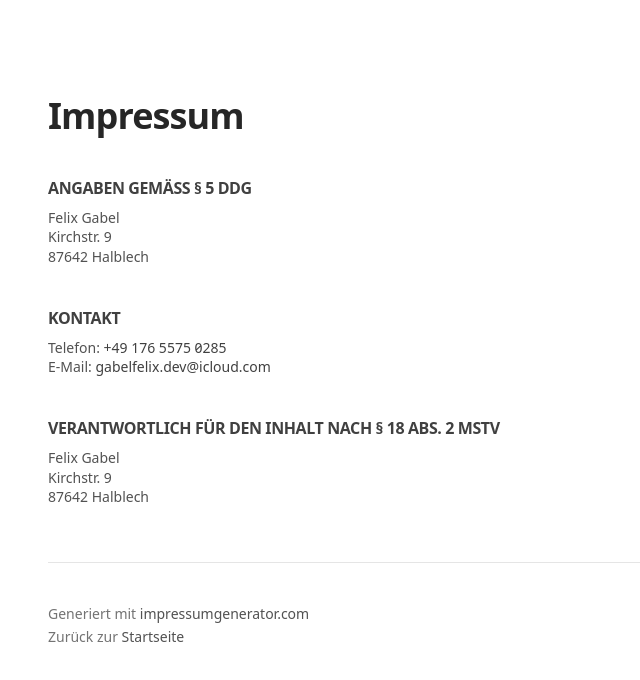
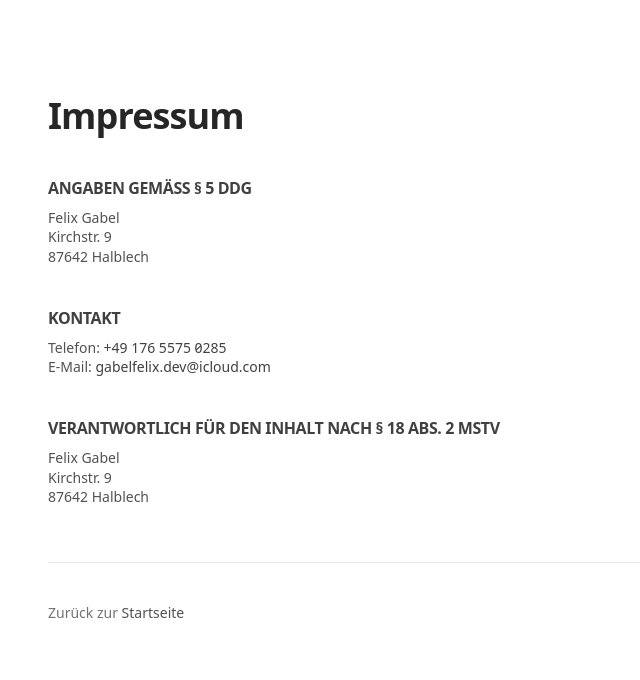
Before and after one commit to felixgabel/portfolio, a Vue app: page /impressum in a window 1280 px wide. Shown: the top 680 px of the page, without its empty margins (0-640 px from the left). Built offline with nearby package versions, Linux system fonts and the light colour scheme; a web font is replaced by a local one.

Commit message:
feature: remove external link from impressum footer

```diff
--- a/src/views/ImpressumView.vue
+++ b/src/views/ImpressumView.vue
@@ -1,3 +1,5 @@
+<!-- Generiert mit impressumgenerator.com -->
+
 <script setup lang="ts">
 import { RouterLink } from 'vue-router'
 </script>
@@ -53,16 +55,7 @@ import { RouterLink } from 'vue-router'
       </address>
     </section>
     <hr class="mt-4 border-neutral-200 dark:border-neutral-700" />
-    <footer class="text-sm leading-relaxed text-neutral-500">
-      <p>
-        Generiert mit
-        <a
-          href="https://impressumgenerator.com/"
-          class="font-medium text-neutral-600 dark:text-neutral-400"
-        >
-          impressumgenerator.com
-        </a>
-      </p>
+    <footer class="text-sm text-neutral-500">
       <p>
         Zurück zur
         <RouterLink to="/" class="font-medium text-neutral-600 dark:text-neutral-400"
```
